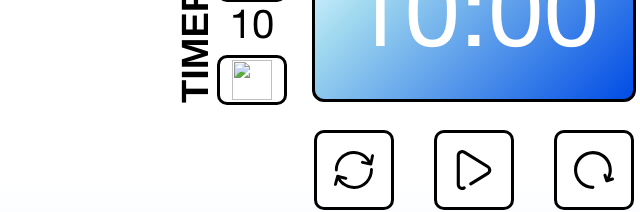
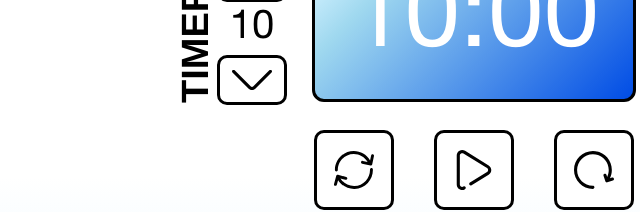
Before and after one commit to mackenziewritescode/interval-timer, a website: page index.html in a window 1280 px wide. Shown: the part 223-435 px from the top of the page, 166-806 px from the left. Drawn offline with nearby package versions, Linux system fonts and the light colour scheme; files that its build step writes are made by us from their sources; the site is published under a folder, as on GitHub Pages, so addresses that start at the root find nothing.

Commit message:
added title

```diff
--- a/index.html
+++ b/index.html
@@ -3,7 +3,7 @@
     <link rel="shortcut icon" href="#" />
     <meta charset="utf-8" />
     <meta http-equiv="X-UA-Compatible" content="IE=edge" />
-    <title></title>
+    <title>Interval Timer</title>
     <meta name="description" content="" />
     <meta name="viewport" content="width=device-width, initial-scale=1" />
     <link rel="stylesheet" href="style.css" />
@@ -31,7 +31,7 @@
               </button>
               <p id="timer1-val">10</p>
               <button class="val-btn" id="timer1-decr">
-                <img class="down-img" src="/icons/down.svg" />
+                <img class="down-img" src="icons/down.svg" />
               </button>
             </div>
           </div>
```
